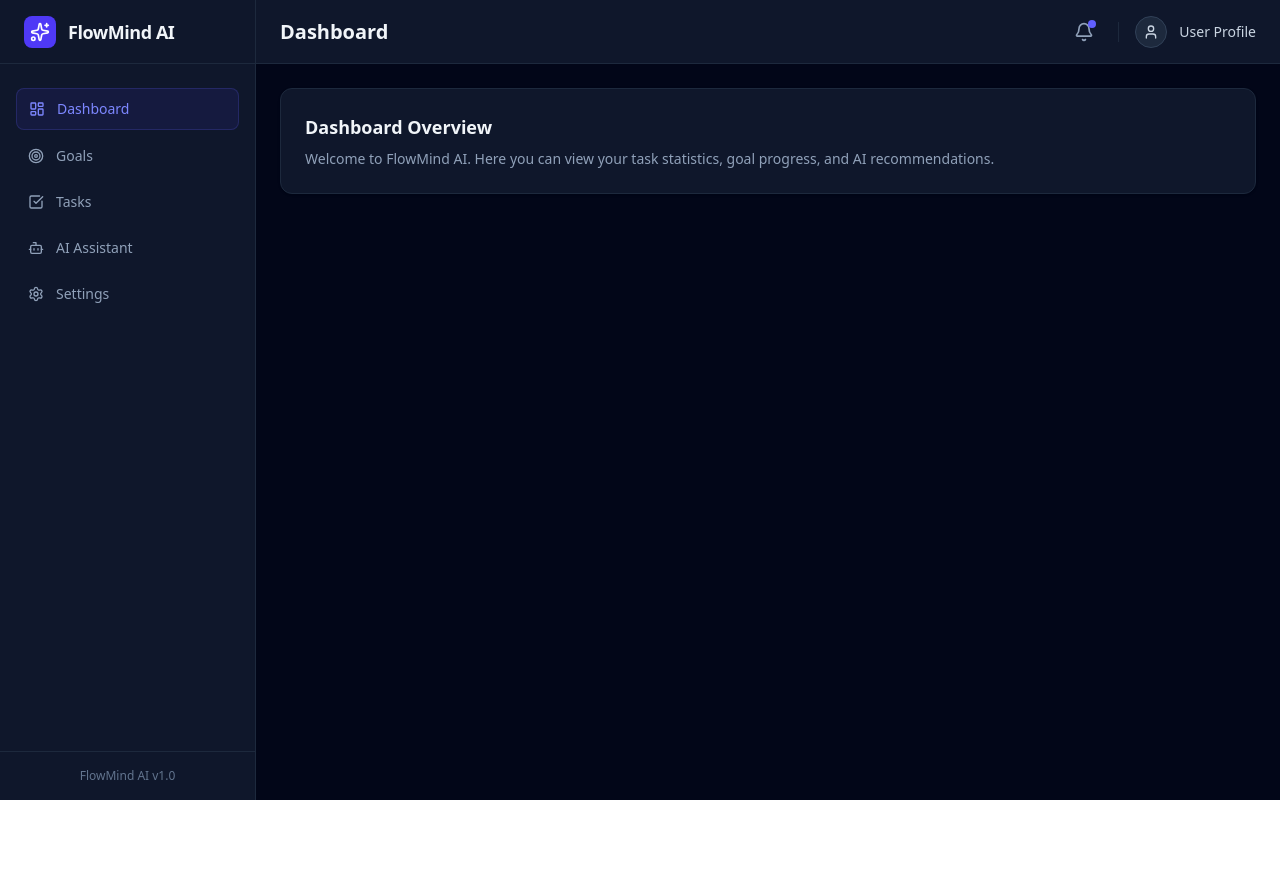
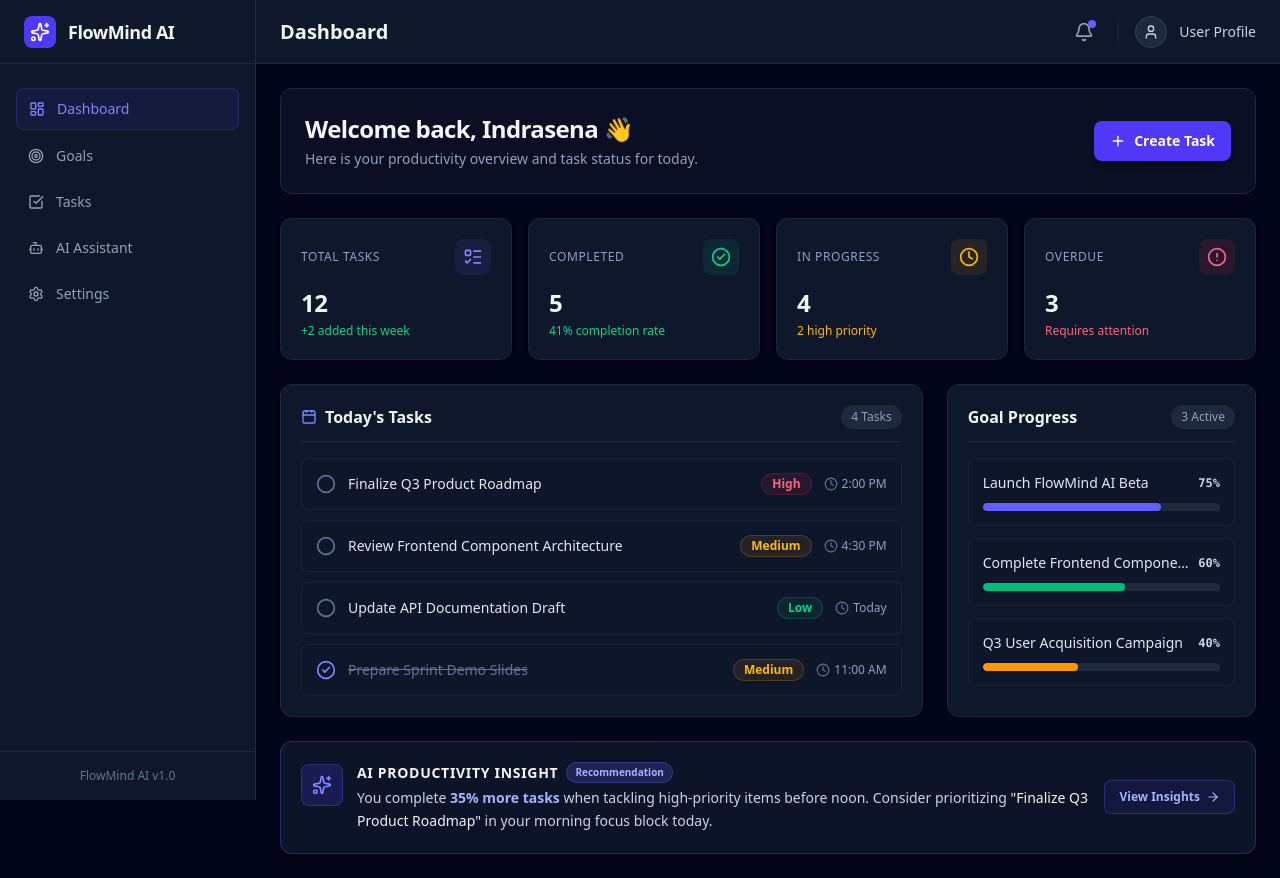
Before and after one commit to G-Indrasenareddy/ai-smart-task-workflow-hub, a React (Vite) app in the folder client/: page / in a window 1280 px wide. Before the commit the page ends 800 px from the top, so only its background shows below. Built offline with nearby package versions, Linux system fonts and the light colour scheme.

Commit message:
Dashboard layout

```diff
--- /dev/null
+++ b/client/src/components/AIInsightCard.jsx
@@ -0,0 +1,36 @@
+import { Sparkles, ArrowRight } from 'lucide-react';
+
+export default function AIInsightCard() {
+  return (
+    <div className="bg-slate-900/90 border border-indigo-500/30 rounded-xl p-5 shadow-lg relative overflow-hidden">
+      <div className="flex flex-col md:flex-row md:items-center justify-between gap-4">
+        <div className="flex items-start gap-3.5">
+          <div className="p-2.5 rounded-lg bg-indigo-600/20 text-indigo-400 border border-indigo-500/30 shrink-0 mt-0.5">
+            <Sparkles className="w-5 h-5" />
+          </div>
+          <div>
+            <div className="flex items-center gap-2 mb-1">
+              <h3 className="text-sm font-semibold text-slate-100 uppercase tracking-wider">
+                AI Productivity Insight
+              </h3>
+              <span className="px-2 py-0.5 text-[10px] font-semibold bg-indigo-500/20 text-indigo-300 rounded-full border border-indigo-500/30">
+                Recommendation
+              </span>
+            </div>
+            <p className="text-sm text-slate-300 max-w-3xl leading-relaxed">
+              You complete <span className="font-semibold text-indigo-300">35% more tasks</span> when tackling high-priority items before noon. Consider prioritizing <span className="text-slate-100 font-medium">"Finalize Q3 Product Roadmap"</span> in your morning focus block today.
+            </p>
+          </div>
+        </div>
+
+        <button
+          type="button"
+          className="inline-flex items-center gap-1.5 px-3.5 py-2 rounded-lg bg-indigo-600/10 hover:bg-indigo-600/20 border border-indigo-500/30 text-indigo-300 text-xs font-semibold transition-colors shrink-0 self-start md:self-center"
+        >
+          <span>View Insights</span>
+          <ArrowRight className="w-3.5 h-3.5" />
+        </button>
+      </div>
+    </div>
+  );
+}
--- /dev/null
+++ b/client/src/components/GoalProgress.jsx
@@ -0,0 +1,16 @@
+export default function GoalProgress({ title, percentage, color = 'bg-indigo-500' }) {
+  return (
+    <div className="p-3.5 rounded-lg bg-slate-900/50 border border-slate-800/60 space-y-2.5">
+      <div className="flex items-center justify-between text-sm">
+        <span className="font-medium text-slate-200 truncate pr-2">{title}</span>
+        <span className="font-semibold text-slate-300 font-mono text-xs">{percentage}%</span>
+      </div>
+      <div className="w-full bg-slate-800 rounded-full h-2 overflow-hidden">
+        <div
+          className={`h-full rounded-full transition-all duration-500 ${color}`}
+          style={{ width: `${percentage}%` }}
+        />
+      </div>
+    </div>
+  );
+}
--- /dev/null
+++ b/client/src/components/StatCard.jsx
@@ -0,0 +1,24 @@
+export default function StatCard({ icon: Icon, label, value, trend, trendType = 'neutral', iconBgColor = 'bg-slate-800', iconTextColor = 'text-slate-300' }) {
+  return (
+    <div className="bg-slate-900 border border-slate-800/80 rounded-xl p-5 shadow-sm hover:border-slate-700/80 transition-all">
+      <div className="flex items-center justify-between mb-3">
+        <span className="text-xs font-medium text-slate-400 uppercase tracking-wider">
+          {label}
+        </span>
+        <div className={`p-2 rounded-lg ${iconBgColor} ${iconTextColor}`}>
+          <Icon className="w-5 h-5" />
+        </div>
+      </div>
+      <div className="text-2xl font-bold text-slate-100 tracking-tight mb-1">
+        {value}
+      </div>
+      <div className={`text-xs font-medium ${
+        trendType === 'positive' ? 'text-emerald-400' :
+        trendType === 'negative' ? 'text-rose-400' :
+        trendType === 'warning' ? 'text-amber-400' : 'text-slate-400'
+      }`}>
+        {trend}
+      </div>
+    </div>
+  );
+}
--- /dev/null
+++ b/client/src/components/TaskItem.jsx
@@ -0,0 +1,40 @@
+import { CheckCircle2, Circle, Clock } from 'lucide-react';
+
+const priorityStyles = {
+  High: 'bg-rose-500/10 text-rose-400 border-rose-500/20',
+  Medium: 'bg-amber-500/10 text-amber-400 border-amber-500/20',
+  Low: 'bg-emerald-500/10 text-emerald-400 border-emerald-500/20',
+};
+
+export default function TaskItem({ title, priority, dueTime, isCompleted = false }) {
+  return (
+    <div className="flex items-center justify-between p-3.5 rounded-lg bg-slate-900/50 border border-slate-800/60 hover:bg-slate-800/40 hover:border-slate-700/60 transition-all group">
+      <div className="flex items-center gap-3 min-w-0 pr-2">
+        <button
+          type="button"
+          aria-label={isCompleted ? "Mark task incomplete" : "Mark task complete"}
+          className="text-slate-500 hover:text-indigo-400 transition-colors focus:outline-none"
+        >
+          {isCompleted ? (
+            <CheckCircle2 className="w-5 h-5 text-indigo-400 shrink-0" />
+          ) : (
+            <Circle className="w-5 h-5 shrink-0 group-hover:text-slate-400" />
+          )}
+        </button>
+        <span className={`text-sm font-medium truncate ${isCompleted ? 'line-through text-slate-500' : 'text-slate-200'}`}>
+          {title}
+        </span>
+      </div>
+
+      <div className="flex items-center gap-3 shrink-0">
+        <span className={`px-2.5 py-0.5 text-xs font-semibold rounded-full border ${priorityStyles[priority] || priorityStyles.Low}`}>
+          {priority}
+        </span>
+        <div className="flex items-center gap-1 text-xs text-slate-400">
+          <Clock className="w-3.5 h-3.5 text-slate-500" />
+          <span>{dueTime}</span>
+        </div>
+      </div>
+    </div>
+  );
+}
--- a/client/src/pages/Dashboard.jsx
+++ b/client/src/pages/Dashboard.jsx
@@ -1,10 +1,174 @@
+import { Plus, ListTodo, CheckCircle2, Clock, AlertCircle, Calendar } from 'lucide-react';
+import StatCard from '../components/StatCard';
+import TaskItem from '../components/TaskItem';
+import GoalProgress from '../components/GoalProgress';
+import AIInsightCard from '../components/AIInsightCard';
+
+const statsData = [
+  {
+    icon: ListTodo,
+    label: 'Total Tasks',
+    value: '12',
+    trend: '+2 added this week',
+    trendType: 'positive',
+    iconBgColor: 'bg-indigo-500/10',
+    iconTextColor: 'text-indigo-400',
+  },
+  {
+    icon: CheckCircle2,
+    label: 'Completed',
+    value: '5',
+    trend: '41% completion rate',
+    trendType: 'positive',
+    iconBgColor: 'bg-emerald-500/10',
+    iconTextColor: 'text-emerald-400',
+  },
+  {
+    icon: Clock,
+    label: 'In Progress',
+    value: '4',
+    trend: '2 high priority',
+    trendType: 'warning',
+    iconBgColor: 'bg-amber-500/10',
+    iconTextColor: 'text-amber-400',
+  },
+  {
+    icon: AlertCircle,
+    label: 'Overdue',
+    value: '3',
+    trend: 'Requires attention',
+    trendType: 'negative',
+    iconBgColor: 'bg-rose-500/10',
+    iconTextColor: 'text-rose-400',
+  },
+];
+
+const mockTasks = [
+  {
+    id: 1,
+    title: 'Finalize Q3 Product Roadmap',
+    priority: 'High',
+    dueTime: '2:00 PM',
+    isCompleted: false,
+  },
+  {
+    id: 2,
+    title: 'Review Frontend Component Architecture',
+    priority: 'Medium',
+    dueTime: '4:30 PM',
+    isCompleted: false,
+  },
+  {
+    id: 3,
+    title: 'Update API Documentation Draft',
+    priority: 'Low',
+    dueTime: 'Today',
+    isCompleted: false,
+  },
+  {
+    id: 4,
+    title: 'Prepare Sprint Demo Slides',
+    priority: 'Medium',
+    dueTime: '11:00 AM',
+    isCompleted: true,
+  },
+];
+
+const mockGoals = [
+  {
+    id: 1,
+    title: 'Launch FlowMind AI Beta',
+    percentage: 75,
+    color: 'bg-indigo-500',
+  },
+  {
+    id: 2,
+    title: 'Complete Frontend Component Library',
+    percentage: 60,
+    color: 'bg-emerald-500',
+  },
+  {
+    id: 3,
+    title: 'Q3 User Acquisition Campaign',
+    percentage: 40,
+    color: 'bg-amber-500',
+  },
+];
+
 export default function Dashboard() {
   return (
-    <div className="bg-slate-900 border border-slate-800 rounded-xl p-6 shadow-sm">
-      <h2 className="text-lg font-semibold text-slate-100 mb-2">Dashboard Overview</h2>
-      <p className="text-sm text-slate-400">
-        Welcome to FlowMind AI. Here you can view your task statistics, goal progress, and AI recommendations.
-      </p>
+    <div className="space-y-6 max-w-7xl mx-auto">
+      {/* 1. Welcome Section */}
+      <div className="flex flex-col sm:flex-row sm:items-center justify-between gap-4 bg-slate-900/60 border border-slate-800 p-6 rounded-xl">
+        <div>
+          <h1 className="text-2xl font-bold text-slate-100 tracking-tight">
+            Welcome back, Indrasena 👋
+          </h1>
+          <p className="text-sm text-slate-400 mt-1">
+            Here is your productivity overview and task status for today.
+          </p>
+        </div>
+
+        <button
+          type="button"
+          className="inline-flex items-center justify-center gap-2 px-4 py-2.5 bg-indigo-600 hover:bg-indigo-500 text-white text-sm font-semibold rounded-lg shadow-md hover:shadow-indigo-600/20 transition-all shrink-0"
+        >
+          <Plus className="w-4 h-4" />
+          <span>Create Task</span>
+        </button>
+      </div>
+
+      {/* 2. Statistics Section */}
+      <div className="grid grid-cols-1 sm:grid-cols-2 lg:grid-cols-4 gap-4">
+        {statsData.map((stat) => (
+          <StatCard key={stat.label} {...stat} />
+        ))}
+      </div>
+
+      {/* 3. Main Content Grid (Two Column) */}
+      <div className="grid grid-cols-1 lg:grid-cols-3 gap-6">
+        {/* Left Column: Today's Tasks (2 spans on lg) */}
+        <div className="lg:col-span-2 bg-slate-900 border border-slate-800 rounded-xl p-5 shadow-sm space-y-4">
+          <div className="flex items-center justify-between pb-3 border-b border-slate-800">
+            <div className="flex items-center gap-2">
+              <Calendar className="w-4 h-4 text-indigo-400" />
+              <h2 className="text-base font-semibold text-slate-100">
+                Today's Tasks
+              </h2>
+            </div>
+            <span className="text-xs text-slate-400 font-medium bg-slate-800 px-2.5 py-1 rounded-full">
+              4 Tasks
+            </span>
+          </div>
+
+          <div className="space-y-2.5">
+            {mockTasks.map((task) => (
+              <TaskItem key={task.id} {...task} />
+            ))}
+          </div>
+        </div>
+
+        {/* Right Column: Goal Progress (1 span on lg) */}
+        <div className="bg-slate-900 border border-slate-800 rounded-xl p-5 shadow-sm space-y-4">
+          <div className="flex items-center justify-between pb-3 border-b border-slate-800">
+            <h2 className="text-base font-semibold text-slate-100">
+              Goal Progress
+            </h2>
+            <span className="text-xs text-slate-400 font-medium bg-slate-800 px-2.5 py-1 rounded-full">
+              3 Active
+            </span>
+          </div>
+
+          <div className="space-y-3">
+            {mockGoals.map((goal) => (
+              <GoalProgress key={goal.id} {...goal} />
+            ))}
+          </div>
+        </div>
+      </div>
+
+      {/* 4. AI Productivity Insight */}
+      <AIInsightCard />
     </div>
   );
 }
```
